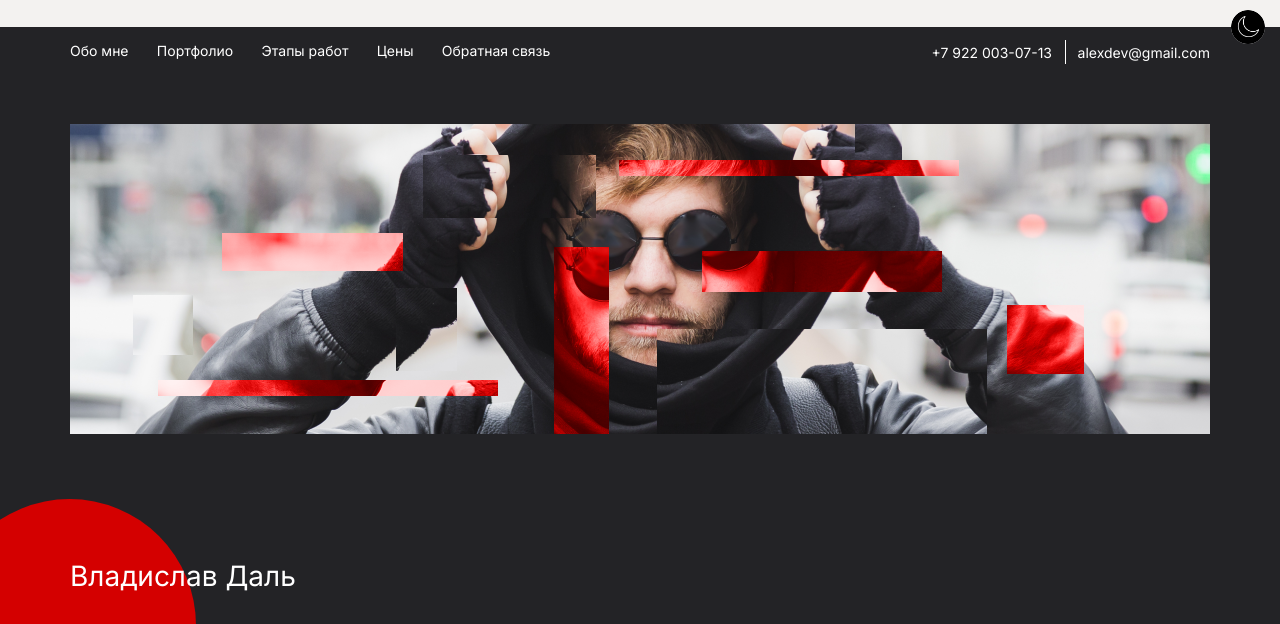
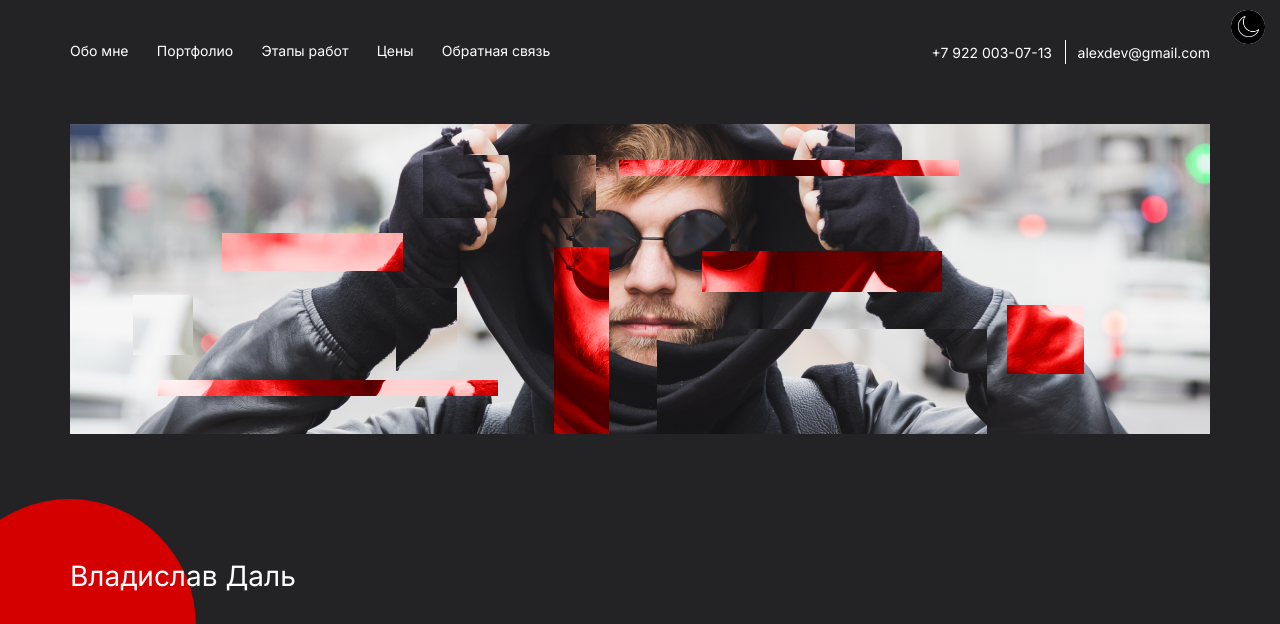
Before and after one commit to VladHT/DIPLOM-MODUL02, a website built with webpack: page src/index.html in a window 1280 px wide. Both pictures are taken after a click on the button 1248 px from the left and 27 px from the top of the page. Shown: the top 624 px of the page. Built offline with nearby package versions, Linux system fonts and the light colour scheme.

Commit message:
add files

```diff
--- a/src/index.html
+++ b/src/index.html
@@ -1,5 +1,5 @@
 <!DOCTYPE html>
-<html lang="en" class="html">
+<html lang="en" id="html">
 <head>
     <meta charset="UTF-8">
     <meta http-equiv="X-UA-Compatible" content="IE=edge">
--- a/src/index.js
+++ b/src/index.js
@@ -3,4 +3,5 @@ import './styles/main.scss'
 
 document.getElementById('btn-toggle').onclick = function() {
     document.getElementById('body').classList.toggle('dark');
+    document.getElementById('html').classList.toggle('dark');
   }
```
